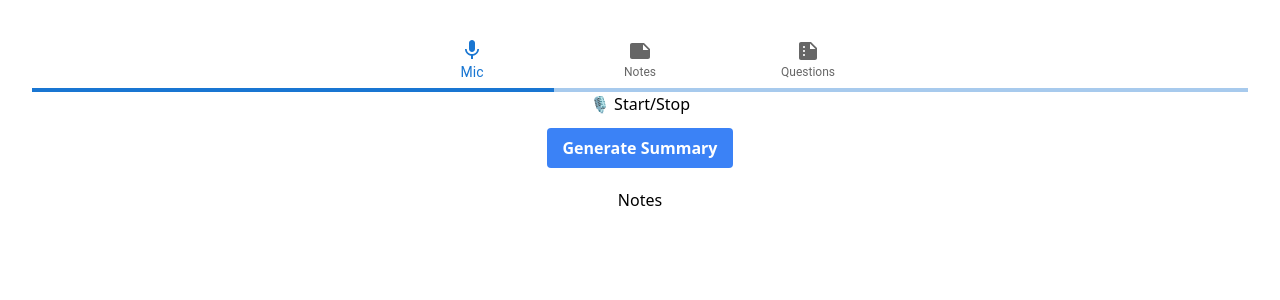
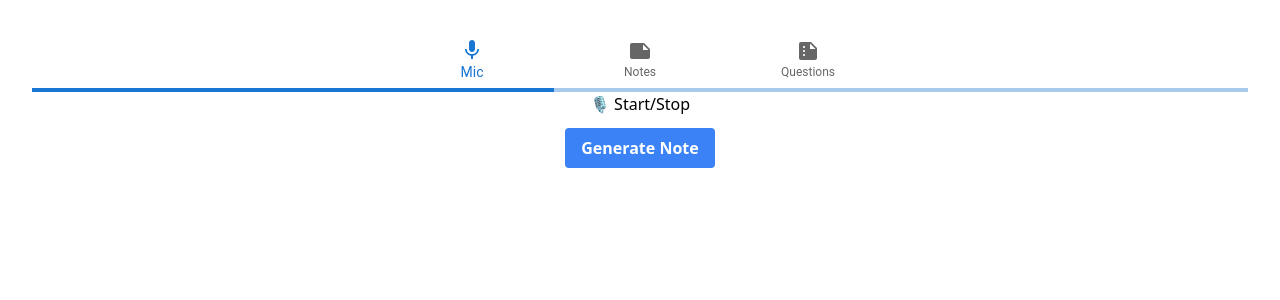
Before and after one commit to Freedisch/smartnote1, a React (Vite) app: page / in a window 1280 px wide. Shown: the top 300 px of the page. Built offline with nearby package versions, Linux system fonts and the light colour scheme.

Commit message:
list questions

```diff
--- a/src/Audio.jsx
+++ b/src/Audio.jsx
@@ -16,8 +16,18 @@ mic.lang = 'en-US'
 function Audio() {
   const [value, setValue] = useState(0)
   const [isListening, setIsListening] = useState(false)
-  const [note, setNote] = useState(null)
+  const [note, setNote] = useState("")
   const [savedNotes, setSavedNotes] = useState([])
+
+  function splitSentences(text) {
+    const sentences = text.split('.').map(sentence => sentence.trim());
+    return sentences;
+  }
+
+  // const text = "- Important human diseases caused by viruses: measles, HIV, polio, influenza, and hepatitis. The debate on whether viruses are living or non-living entities. Introduction to the study of viruses in biology. Exploring the structure and characteristics of viruses."
+  // console.log("=============arrray===========")
+  // console.log(splitSentences(text));
+  // console.log("=============arrray===========")
 
   useEffect(() => {
     handleListen()
@@ -45,7 +55,7 @@ function Audio() {
         .map(result => result[0])
         .map(result => result.transcript)
         .join('')
-      console.log(transcript)
+      // console.log(transcript)
       console.log('test')
       setNote(transcript)
       mic.onerror = event => {
@@ -67,23 +77,48 @@ function Audio() {
     const openai = new OpenAI({
       // eslint-disable-next-line no-undef
       apiKey: OPENAI_API_KEY,
+      dangerouslyAllowBrowser: true
     });
     // eslint-disable-next-line no-undef
     console.log(OPENAI_API_KEY);
 
-    const completion = await openai.createChatCompletion({
+    const response = await openai.chat.completions.create({
       model: "gpt-3.5-turbo",
-      messages: [
-        {
-          role: "user",
-          content: `A very detail summary of this text ${note}`,
-        },
-      ],
+      messages: [{
+        role: "system",
+        content: `generate a short note of the important points with bullet points that might help a student for exam preparation. `,
+      },
+      {
+        role: "user",
+        content: note,
+      },],
+      // temperature: 0,
+      // max_tokens: 1024,
     });
-    console.log(completion.data.choices[0].message.content);
-    setSavedNotes([...savedNotes, completion.data.choices[0].message.content])
+    const sentence = splitSentences(note);
+    console.log("=============================================")
+    console.log(response.choices[0].message.content);
+
+    console.log(response.data);
+
+    console.log("=============================================")
+    setSavedNotes([...savedNotes, response.choices[0].message.content])
     setNote('')
   }
+
+/*
+
+ontent
+:
+"- Viruses cause a number of important human diseases such as measles, HIV, polio, influenza, and hepatitis.\n- Understanding viruses is crucial in studying and preventing these diseases.\n- Before discussing virus structures, it's important to determine whether viruses are living or non-living.\n- This is a question for discussion and contemplation: Is a virus considered a living or non-living thing?"
+role
+:
+"assistant"
+*/
+
+
+
+
   return (
     <div className=''>
       <div>
@@ -107,21 +142,23 @@ function Audio() {
           {isListening ? <span>🛑</span> : <span>🎙️</span>} Start/Stop
           </button>
           <br></br>
-          <button onClick={generateSummary} disabled={!note} className=" mt-3 bg-blue-500 hover:bg-blue-700 text-white font-bold py-2 px-4 rounded cursor-pointer">
-  Generate Summary
-</button>
+          <button onClick={() => generateSummary(note)} disabled={!note} className=" mt-3 bg-blue-500 hover:bg-blue-700 text-white font-bold py-2 px-4 rounded cursor-pointer">
+          Generate Note</button>
 
 
           <p className='mt-5'>{note}</p>
         </div>
       {/* <p>{note}</p> */}
 
+
       <div className="box">
-          <h2>Notes</h2>
+          {/* <h2>Notes</h2> */}
           {savedNotes.map(n => (
             <p key={n}>{n}</p>
           ))}
         </div>
+
+
     </div>
   )
 }
```
